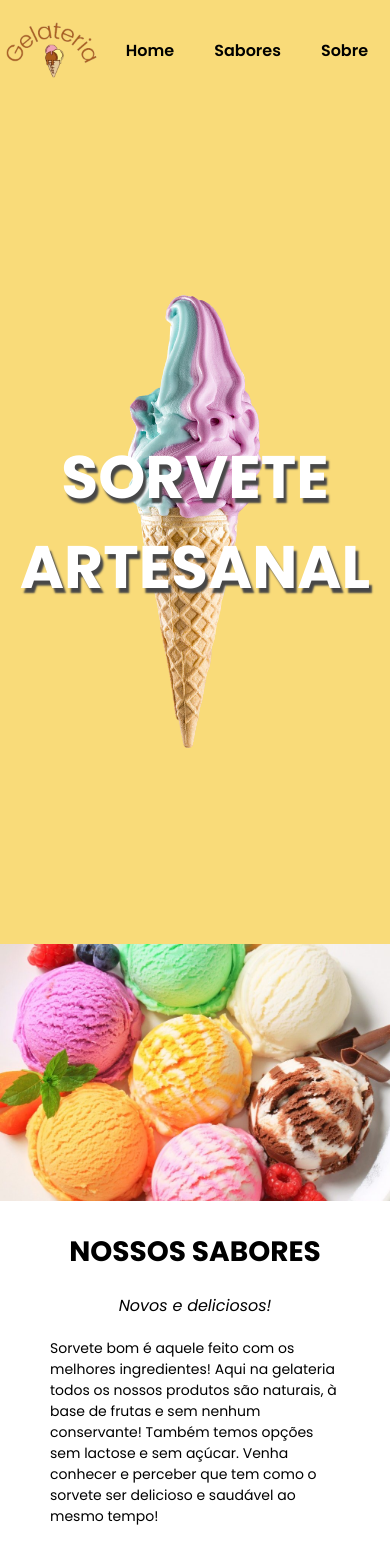
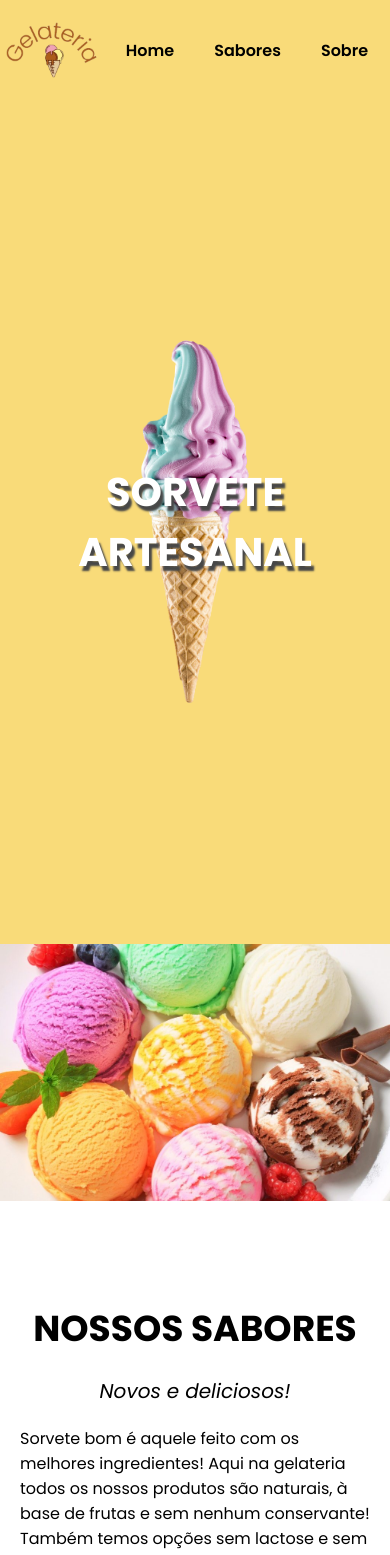
Before and after one commit to tnmatheus/projeto-sorveteria, a Next.js app: page / in a window 390 px wide. Shown: the top 1555 px of the page. Built offline with nearby package versions, Linux system fonts and the light colour scheme.

Commit message:
Ajustando a responsividade da pagina Home

```diff
--- a/src/app/componentes/Rodape/Rodape.module.css
+++ b/src/app/componentes/Rodape/Rodape.module.css
@@ -29,3 +29,20 @@
 .card_textos h2 {
   font-size: 18px;
 }
+
+@media (max-width: 768px) {
+  .container_footer {
+    flex-direction: column;
+    padding: 80px 0;
+    gap: 30px;
+    align-items: center;
+    justify-content: center;
+  }
+
+  .card_textos {
+    width: 100%;
+    height: auto;
+
+    text-align: center;
+  }
+}
--- a/src/app/page.js
+++ b/src/app/page.js
@@ -14,7 +14,7 @@ export default function Home() {
         </div>
       </section>
 
-      <section className={styles.card_home}>
+      <section className={styles.card_home_a}>
         <Image
           className={styles.imagem_home}
           src={image1}
@@ -33,7 +33,7 @@ export default function Home() {
         </div>
       </section>
 
-      <section className={styles.card_home}>
+      <section className={styles.card_home_b}>
         <div className={styles.container_textos}>
           <h2>NOSSOS EVENTOS</h2>
           <span>Delicias com sorvete!</span>
@@ -51,7 +51,7 @@ export default function Home() {
         />
       </section>
 
-      <section className={styles.card_home}>
+      <section className={styles.card_home_c}>
         <Image
           className={styles.imagem_home}
           src={image3}
--- a/src/app/page.module.css
+++ b/src/app/page.module.css
@@ -26,7 +26,9 @@
   font-size: 100px;
 }
 
-.card_home {
+.card_home_a,
+.card_home_b,
+.card_home_c {
   display: flex;
   width: 100%;
 }
@@ -60,80 +62,44 @@
   font-size: 16px;
 }
 
-/* Estilos para telas com largura máxima de 1024px */
-@media (max-width: 1024px) {
-  .texto_banner h1 {
-    font-size: 80px;
-  }
-
-  .container_textos {
-    padding: 40px 80px;
-  }
-
-  .container_textos h2 {
-    font-size: 32px;
-  }
-
-  .container_textos span {
-    font-size: 18px;
-  }
-
-  .container_textos p {
-    font-size: 14px;
-  }
-}
-
-/* Estilos para telas com largura máxima de 768px */
 @media (max-width: 768px) {
   .texto_banner h1 {
     font-size: 60px;
   }
 
-  .card_home {
+  .card_home_a,
+  .card_home_b,
+  .card_home_c {
     flex-direction: column;
+    align-items: center;
   }
 
-  .container_textos,
   .imagem_home {
     width: 100%;
   }
 
   .container_textos {
-    padding: 30px 50px;
+    width: 100%;
+    padding: 100px 20px;
   }
 
-  .container_textos h2 {
-    font-size: 28px;
+  .card_home_b {
+    flex-direction: column-reverse;
+    align-items: center;
   }
 
-  .container_textos span {
-    font-size: 16px;
-  }
-
-  .container_textos p {
-    font-size: 14px;
+  .card_home_c {
+    flex-direction: column;
+    align-items: center;
   }
 }
 
-/* Estilos para telas com largura máxima de 375px */
-@media (max-width: 375px) {
+@media (max-width: 425px) {
   .texto_banner h1 {
     font-size: 40px;
   }
 
-  .container_textos {
-    padding: 20px 30px;
-  }
-
-  .container_textos h2 {
-    font-size: 24px;
-  }
-
-  .container_textos span {
-    font-size: 14px;
-  }
-
-  .container_textos p {
-    font-size: 12px;
+  .secao_banner {
+    background-size: 400px;
   }
 }
```
